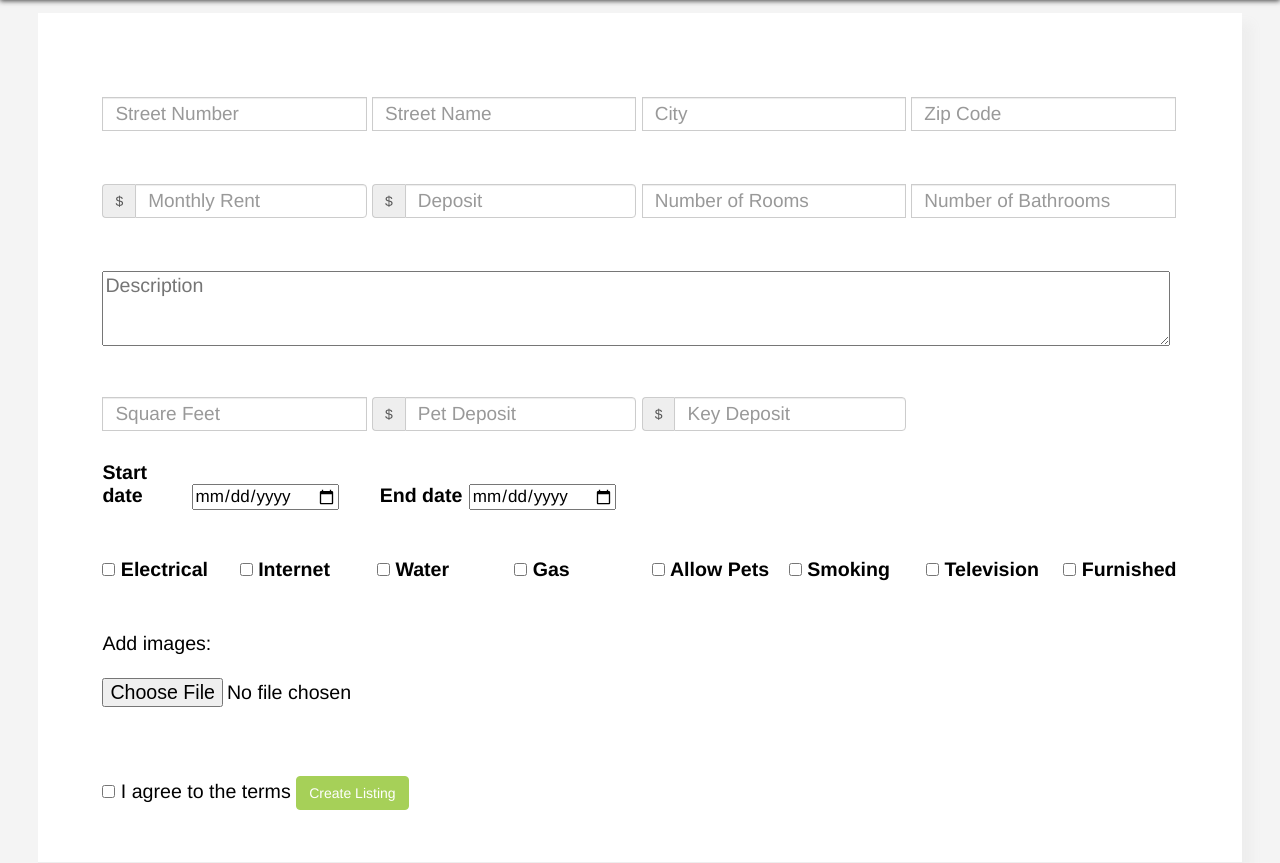
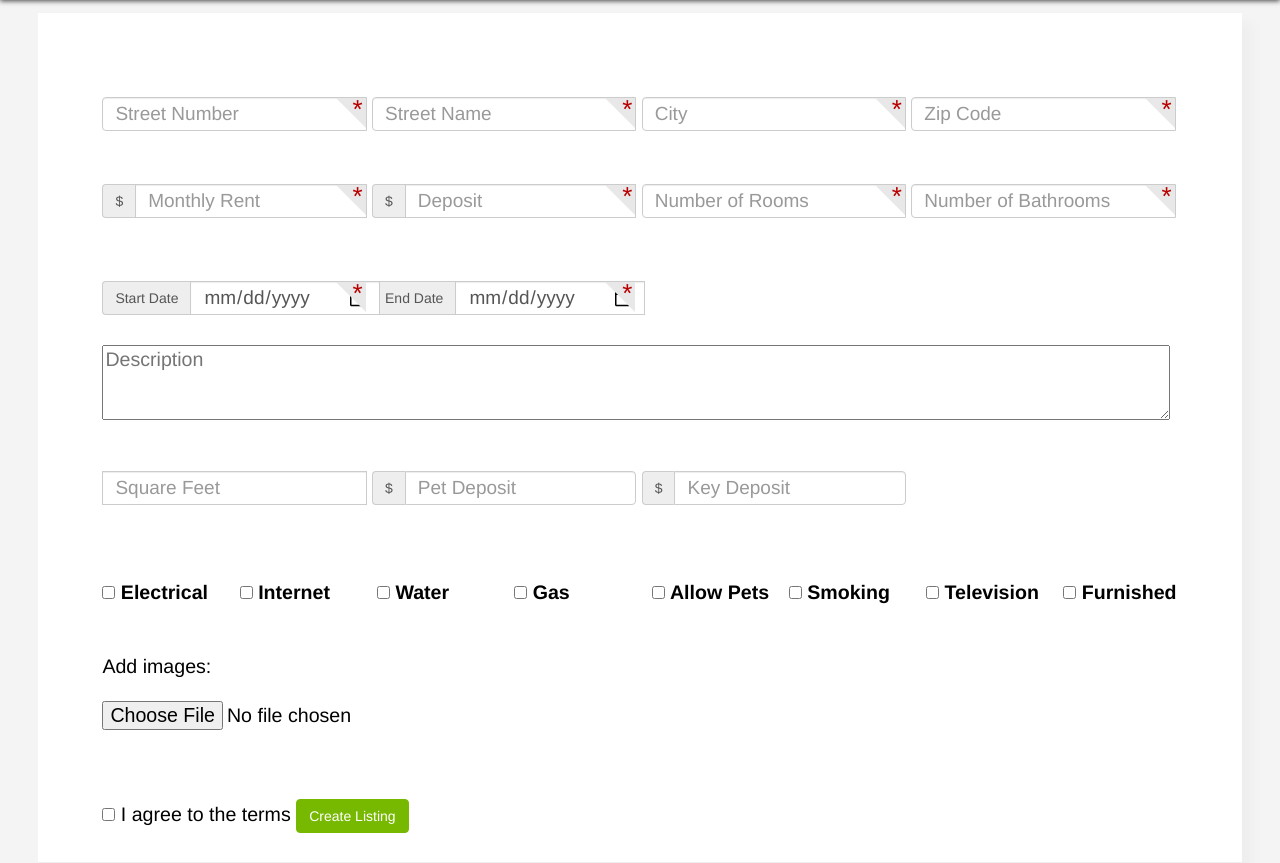
Before and after one commit to jkrubin/648Project, a PHP site: page /listing in a window 1280 px wide. Shown: the part 200-1063 px from the top of the page. Run offline with PHP 8.4, Linux system fonts and the light colour scheme; style sheets or scripts are compiled from the project's sources.

Commit message:
fixed required fields

```diff
--- a/application/view/listing/index.php
+++ b/application/view/listing/index.php
@@ -8,26 +8,38 @@
             <text id="showLabelCity">City</text>
             <text id="showLabelZipCode">Zip Code</text><br>
             <div class="form-group has-feedback">
-                <div class="input-group">
+                <div class="input-group required-field-block">
                     <input type="number" onkeydown="showLabel('showLabelSTNo')" class="form-control" name="streetNo" placeholder="Street Number" required/>
+                    <div class="required-icon">
+                        <div class="text">*</div>
+                    </div>
                 </div>
                 <div class="help-block with-errors"></div>
             </div>
             <div class="form-group has-feedback">
-                <div class="input-group">
+                <div class="input-group required-field-block">
                     <input type="text" onkeydown="showLabel('showLabelSTName')" name="streetName" placeholder="Street Name" required class="form-control"/>
+                    <div class="required-icon">
+                        <div class="text">*</div>
+                    </div>
                 </div>
                 <div class="help-block with-errors"></div>
             </div>
             <div class="form-group has-feedback">
-                <div class="input-group">
+                <div class="input-group required-field-block">
                     <input type="text" class="form-control" onkeydown="showLabel('showLabelCity')" name="city" placeholder="City" required/>
+                    <div class="required-icon">
+                        <div class="text">*</div>
+                    </div>
                 </div>
                 <div class="help-block with-errors"></div>
             </div>
             <div class="form-group has-feedback">
-                <div class="input-group">
+                <div class="input-group required-field-block">
                     <input type="number" class="form-control" min="0" onkeydown="showLabel('showLabelZipCode')" name="zipCode" placeholder="Zip Code" required>
+                    <div class="required-icon">
+                        <div class="text">*</div>
+                    </div>
                 </div>
                 <div class="help-block with-errors"></div>
             </div>
@@ -37,28 +49,63 @@
             <text id="showLabelNoRooms">Bedrooms</text>
             <text id="showLabelNoRoomsBath">Bathrooms</text>
             <div class="form-group has-feedback">
-                <div class="input-group">
+                <div class="input-group required-field-block">
                     <span class="input-group-addon">$</span>
                     <input type="number" min="0" onkeydown="showLabel('showLabelMoRent')" pattern="0-9" class="form-control" name="monthlyRent" placeholder="Monthly Rent" required/>
+                    <div class="required-icon">
+                        <div class="text">*</div>
+                    </div>
                 </div>
                 <div class="help-block with-errors"></div>
             </div>
             <div class="form-group has-feedback">
-                <div class="input-group">
+                <div class="input-group required-field-block">
                     <span class="input-group-addon">$</span>
                     <input type="number" min="0" step=".1" onkeydown="showLabel('showLabelDeposit')" pattern="0-9" name="deposit" placeholder="Deposit" required class="form-control"/>
+                    <div class="required-icon">
+                        <div class="text">*</div>
+                    </div>
                 </div>
                 <div class="help-block with-errors"></div>
             </div>
             <div class="form-group has-feedback">
-                <div class="input-group">
+                <div class="input-group required-field-block">
                     <input type="number" class="form-control" min="0" onkeydown="showLabel('showLabelNoRooms')" name="bedrooms" id="bedrooms" placeholder="Number of Rooms" required/>
+                    <div class="required-icon">
+                        <div class="text">*</div>
+                    </div>
                 </div>
                 <div class="help-block with-errors"></div>
             </div>
             <div class="form-group has-feedback">
-                <div class="input-group">
+                <div class="input-group required-field-block">
                     <input type="number" min="0" onkeydown="showLabel('showLabelNoRoomsBath')" name="baths" id="baths" placeholder="Number of Bathrooms" required class="form-control">
+                    <div class="required-icon">
+                        <div class="text">*</div>
+                    </div>
+                </div>
+                <div class="help-block with-errors"></div>
+            </div><br>
+
+            <div class="help-block with-errors"></div>
+    </div><br>
+    <div class="form-group has-feedback">
+        <div class="input-group required-field-block">
+            <span class="input-group-addon">Start Date</span>
+            <input type="date" name="startDate" style="margin-right: -60px; padding-right: 10px;" placeholder="Available From (Date)" required class="form-control"/>
+            <div class="required-icon">
+                <div class="text">*</div>
+            </div>
+        </div>
+        <div class="help-block with-errors"></div>
+    </div>
+    <div class="form-group has-feedback">
+        <div class="input-group required-field-block">
+            <span class="input-group-addon">End  Date</span>
+            <input type="date" name="endDate" style="margin-right: -60px; padding-right: 10px;" placeholder="Available To (Date)" required class="form-control"/>
+            <div class="required-icon">
+                <div class="text">*</div>
+            </div>
         </div>
         <div class="help-block with-errors"></div>
     </div>
@@ -86,11 +133,9 @@
             <input type="number" min="0" onkeydown="showLabel('showLabelKeyDeposit')" name="keyDeposit" placeholder="Key Deposit" pattern="0-9" min="0" class="form-control">
         </div>
         <div class="help-block with-errors"></div>
-            </div><br>
-            <label for="start" id="dates" required>Start date</label>
-            <input type="date" name="startDate" id="start" placeholder="Available From (Date)" />
-            <label for="end" id="dates" required>End date  </label>
-            <input type="date" name="endDate" id="end" placeholder="Available To (Date)" /><br><br><br>
+
+    </div>
+    <br><br><br>
     <input type="checkbox" id="electricity" name="electricity"/> <label for="electricity">Electrical</label>
     <input type="checkbox" id="internet" name="internet"/> <label for="internet">Internet</label>
     <input type="checkbox" id="water" name="water"/> <label for="water">Water</label>
--- a/public/js/showLabels.js
+++ b/public/js/showLabels.js
@@ -3,3 +3,10 @@ src = "https://ajax.googleapis.com/ajax/libs/jquery/3.1.1/jquery.min.js";
 function showLabel(idName) {
     document.getElementById(idName).style.visibility = "visible";
 }
+
+$(function () {
+    $('.required-icon').tooltip({
+        placement: 'left',
+        title: 'Required field'
+    });
+});
--- a/scss/styles.scss
+++ b/scss/styles.scss
@@ -8,10 +8,10 @@
 @import "bootstrap";
 
 @mixin centerer {
-  position: absolute;
-  top: 50%;
-  left: 50%;
-  transform: translate(-50%, -50%);
+    position: absolute;
+    top: 50%;
+    left: 50%;
+    transform: translate(-50%, -50%);
 }
 
 body {
@@ -267,16 +267,10 @@ ul li {
         width: 10.3%;
     }
 
-    & input[type=text], input[type=number] {
+    & input[type=text], input[type=number], input[type=date] {
         min-width: 10em;
         margin-right: 3%;
         font-size: 19px;
-    }
-
-    & input[type=date] {
-        margin-right: 3.2%;
-        width: 13.4%;
-        font-size: .87em;
     }
 
     & #dates {
@@ -459,3 +453,68 @@ ul li {
 .form-input{
     margin-bottom: 15px;
 }
+
+.required-field-block {
+    position: relative;
+}
+
+.required-field-block .required-icon {
+    display: inline-block;
+    vertical-align: middle;
+    margin: -0.25em 0.25em 0em;
+    background-color: #E8E8E8;
+    border-color: #E8E8E8;
+    padding: 0.5em 0.8em;
+    color: rgba(0, 0, 0, 0.65);
+    text-transform: uppercase;
+    font-weight: normal;
+    border-radius: 0.325em;
+    -webkit-box-sizing: border-box;
+    -moz-box-sizing: border-box;
+    -ms-box-sizing: border-box;
+    box-sizing: border-box;
+    -webkit-transition: background 0.1s linear;
+    -moz-transition: background 0.1s linear;
+    transition: background 0.1s linear;
+    font-size: 75%;
+}
+
+.required-field-block .required-icon {
+    background-color: transparent;
+    position: absolute;
+    top: 0em;
+    right: 0em;
+    z-index: 10;
+    margin: 0em;
+    width: 30px;
+    height: 30px;
+    padding: 0em;
+    text-align: center;
+    -webkit-transition: color 0.2s ease;
+    -moz-transition: color 0.2s ease;
+    transition: color 0.2s ease;
+}
+
+.required-field-block .required-icon:after {
+    position: absolute;
+    content: "";
+    right: 1px;
+    top: 1px;
+    z-index: -1;
+    width: 0em;
+    height: 0em;
+    border-top: 0em solid transparent;
+    border-right: 30px solid transparent;
+    border-bottom: 30px solid transparent;
+    border-left: 0em solid transparent;
+    border-right-color: inherit;
+    -webkit-transition: border-color 0.2s ease;
+    -moz-transition: border-color 0.2s ease;
+    transition: border-color 0.2s ease;
+}
+
+.required-field-block .required-icon .text {
+    color: #B80000;
+    font-size: 26px;
+    margin: -3px 0 0 12px;
+}
```
Also changed, not shown: public/css/styles.css. Lines whose indentation alone changed are shown as unchanged.
